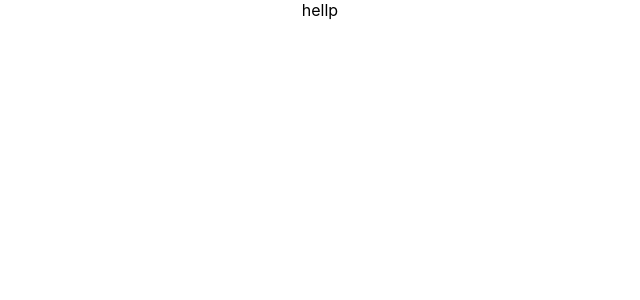
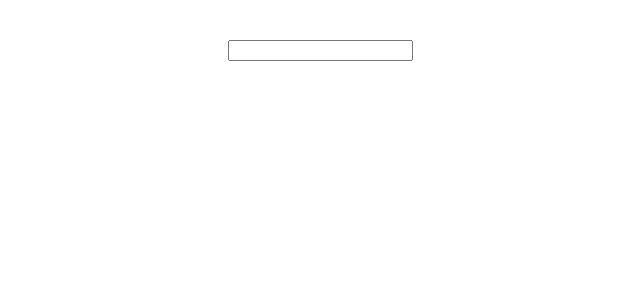
Before and after one commit to audelqua/bst-react, a React (Create React App) app: page / in a window 1280 px wide. Shown: the top 300 px of the page, without its empty margins (320-960 px from the left). Built offline with nearby package versions, Linux system fonts and the light colour scheme.

Commit message:
project structure in progress

```diff
--- a/src/App.css
+++ /dev/null
@@ -1,38 +0,0 @@
-.App {
-  text-align: center;
-}
-
-.App-logo {
-  height: 40vmin;
-  pointer-events: none;
-}
-
-@media (prefers-reduced-motion: no-preference) {
-  .App-logo {
-    animation: App-logo-spin infinite 20s linear;
-  }
-}
-
-.App-header {
-  background-color: #282c34;
-  min-height: 100vh;
-  display: flex;
-  flex-direction: column;
-  align-items: center;
-  justify-content: center;
-  font-size: calc(10px + 2vmin);
-  color: white;
-}
-
-.App-link {
-  color: #61dafb;
-}
-
-@keyframes App-logo-spin {
-  from {
-    transform: rotate(0deg);
-  }
-  to {
-    transform: rotate(360deg);
-  }
-}
--- a/src/App.tsx
+++ b/src/App.tsx
@@ -1,10 +1,9 @@
-import './App.css';
-import BinarySearchTreeView from 'src/components/BinarySearchTreeView'
+import ComposerComponent from 'src/layout/ComposerLayout'
 
 function App() {
   return (
     <div className="App">
-      <BinarySearchTreeView />
+      <ComposerComponent />
     </div>
   );
 }
--- a/src/components/BinarySearchTreeView.tsx
+++ b/src/components/BinarySearchTreeView/index.tsx
@@ -1,10 +1,8 @@
-import React from 'react'
-
 
 const BinarySearchTreeView = () => {
     return (
         <div>
-            hellp
+
         </div>
     )
 }
--- /dev/null
+++ b/src/components/CustomInput/CustomLayout.module.css
@@ -0,0 +1,8 @@
+
+.layoutWrapper{
+    display: flex;
+    flex-direction: column;
+    justify-content: center;
+    align-items: center;
+    padding: 40px;
+}
--- /dev/null
+++ b/src/components/CustomInput/index.tsx
@@ -0,0 +1,5 @@
+const BinaryInput = () => {
+    return <input />
+}
+
+export default BinaryInput
--- /dev/null
+++ b/src/layout/ComposerLayout/ComposerLayout.module.css
@@ -0,0 +1,8 @@
+
+.layoutWrapper{
+    display: flex;
+    flex-direction: column;
+    justify-content: center;
+    align-items: center;
+    padding: 40px;
+}
--- /dev/null
+++ b/src/layout/ComposerLayout/index.tsx
@@ -0,0 +1,14 @@
+import BinarySearchTreeView from 'src/components/BinarySearchTreeView'
+import BinaryInput from 'src/components/CustomInput'
+import styles from './ComposerLayout.module.css'
+
+const ComposerComponent = () => {
+    return (
+        <div className={styles['layoutWrapper']}>
+            <BinaryInput />
+            <BinarySearchTreeView />
+        </div>
+    )
+}
+
+export default ComposerComponent
```
